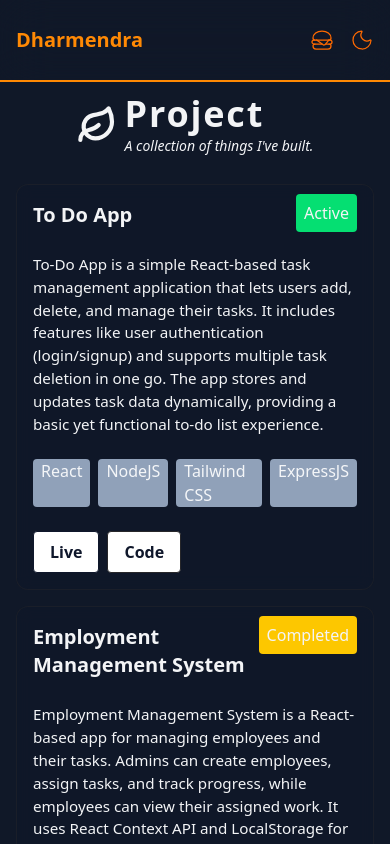
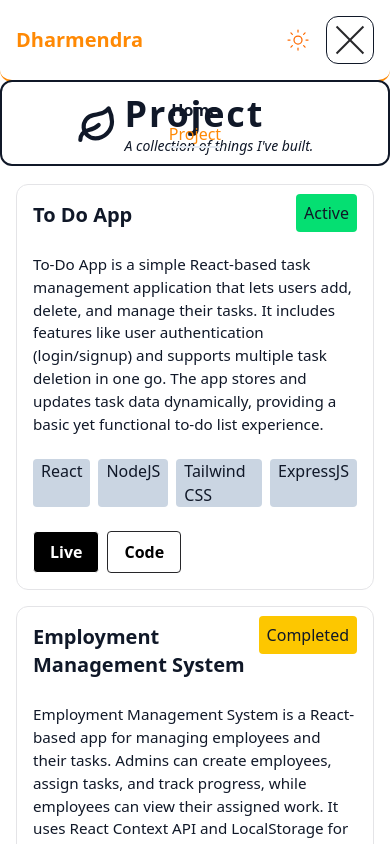
Before and after one commit to dharmendrachauhan-dev/Mi_Portafolio, a React (Vite) app: page /project in a window 390 px wide. Both pictures are taken after a click on the button 362 px from the left and 40 px from the top of the page. Shown: the top 844 px of the page. Built offline with nearby package versions, Linux system fonts and the light colour scheme.

Commit message:
add Hamburger component with toggle functionality and animations

```diff
--- a/src/App.jsx
+++ b/src/App.jsx
@@ -3,12 +3,13 @@ import Home from './components/Home.jsx';
 import Project from './components/Project.jsx';
 import { Toaster } from 'react-hot-toast';
 import Layout from './Layout.jsx';
+// import Hamburger from './ui/Hamburger.jsx';
 
 function App() {
   return (
     <div className="min-h-screen bg-white dark:bg-gray-900 text-gray-900 dark:text-gray-100 transition-colors">
       <Toaster />
-
+      {/* <Hamburger/> */}
       <Routes>
         <Route element={<Layout/>}>
           <Route path="/" element={<Home />} />
--- a/src/components/Navbar.jsx
+++ b/src/components/Navbar.jsx
@@ -1,12 +1,13 @@
-import { useState, useEffect } from 'react';
+import { useState, useEffect, useRef } from 'react';
 import { Moon, Sun } from 'lucide-react';
-import { NavLink, Link} from 'react-router-dom';
+import { NavLink, Link } from 'react-router-dom';
 import { Hamburger } from 'lucide-react';
 
 function Navbar() {
   const [dark, setDark] = useState(false);
   const [isOpen, setIsOpen] = useState(false);
-
+  const btnRef = useRef(null)
+  const rotationRef = useRef(0)
 
   useEffect(() => {
     if (localStorage.getItem('theme') === 'dark') {
@@ -29,15 +30,23 @@ function Navbar() {
 
   // For Navbar
 
-  const handleNavbar = () => {
-    setIsOpen(!isOpen);
+  const handleButton = () => {
+    const next = !isOpen
+    setIsOpen(next);
     console.log(isOpen);
+
+    const btn = btnRef.current;
+    rotationRef.current += 180;
+    btn.style.transition = "transform 0.5s cubic-bezier(0.4,0,0.2,1)";
+    btn.style.transform = `rotate(${rotationRef.current}deg)`;
   };
+
+  const barBase = "block h-[2px] w-full bg-zinc-800 origin-center"
 
   return (
     <nav
-      className="sticky max-w-5xl flex justify-between h-20 py-10 items-center px-4
-      border-b-2 border-b-orange-400 backdrop-blur-xl top-0 z-20 mx-auto">
+      className="sticky top-0 max-w-7xl flex justify-between h-20 py-10 items-center px-4
+      border-b-2 border-b-orange-400 rounded-xl backdrop-blur-xl z-20 mx-auto">
       <div className="text-xl font-semibold cursor-pointer text-orange-400">
         <Link to='/'> Dharmendra </Link>
       </div>
@@ -63,30 +72,32 @@ function Navbar() {
 
       {/* For Mobile */}
 
-            <div className='absolute top-13 right-19'>
-            {isOpen && (
-              <ul className='border-2 w-60 h-40 flex flex-col justify-center items-center border-slate-200 rounded-xl'>
+      <div
+        className={`
+    overflow-hidden transition-all duration-300 ease-in-out w-full md:hidden absolute top-full left-0
+    ${isOpen ? "max-h-96 opacity-100 translate-y-0" : "max-h-0 opacity-0 -translate-y-5"}
+  `}
+      >
+        <div className='w-full flex flex-col justify-center items-center border-2 py-4 rounded-xl md:hidden dark:bg-slate-900'>
           {navLinks.map((item) => (
             <NavLink
               key={item.id}
               to={item.path}
-                    className={({ isActive }) => {
-                      if (isActive) {
-                        return 'border-b-2 text-orange-400 border-slate-200';
+              onClick={() => setIsOpen(false)}
+              className={({ isActive }) =>
+                isActive
+                  ? 'border-b-2 text-orange-400 border-slate-200'
+                  : 'dark:text-white font-semibold'
               }
-                      return 'dark:text-white font-semibold';
-                    }}
             >
+              <div className='w-full'>
                 {item.label}
+              </div>
             </NavLink>
           ))}
-              </ul>
-            )}
+        </div>
       </div>
       <div className="flex gap-4">
-              <button onClick={handleNavbar} className="md:hidden">
-                <Hamburger strokeWidth={1.25} className="text-orange-500" />
-              </button>
         <button onClick={toggleButton}>
           {dark ? (
             <Moon strokeWidth={1.25} className="text-orange-500" />
@@ -94,6 +105,42 @@ function Navbar() {
             <Sun strokeWidth={1.25} className="text-orange-500" />
           )}
         </button>
+        <button
+          ref={btnRef}
+          onClick={handleButton}
+          className="md:hidden flex flex-col justify-center items-center active:scale-98 px-1 gap-2 cursor-pointer border bg-white/90 rounded-xl size-12"
+          style={{ transition: "transform 0.3s cubic-bezier(0.4,0,0.2,1)" }}
+        >
+          <span
+            className={barBase}
+            style={{
+              transition: isOpen
+                ? "transform 0.2s ease 0.35s"
+                : "transform 0.2s ease",
+              transform: isOpen ? "translateY(10px) rotate(45deg)" : "",
+            }}
+          />
+          <span
+            className={barBase}
+            style={{
+              transition: isOpen
+                ? "opacity 0.1s ease 0.35s, transform 0.3s ease 0.35s"
+                : "opacity 0.1s ease, transform 0.3s ease",
+              opacity: isOpen ? 0 : 1,
+              transform: isOpen ? "scaleX(0)" : "",
+            }}
+          />
+          <span
+            className={barBase}
+            style={{
+              transition: isOpen
+                ? "transform 0.2s ease 0.35s"
+                : "transform 0.2s ease",
+              transform: isOpen ? "translateY(-10px) rotate(-45deg)" : "",
+            }}
+          />
+        </button>
+
       </div>
     </nav>
   );
--- /dev/null
+++ b/src/ui/Hamburger.jsx
@@ -0,0 +1,61 @@
+import { useState, useRef } from "react";
+
+function Hamburger() {
+  const [isOpen, setIsOpen] = useState(false);
+  const btnRef = useRef(null);
+  const rotationRef = useRef(0);
+
+  const handleButton = () => {
+    const next = !isOpen;
+    setIsOpen(next);
+
+    const btn = btnRef.current;
+    rotationRef.current += 360;  //360, 720, 1080....
+    btn.style.transition = "transform 0.5s cubic-bezier(0.4,0,0.2,1)";
+    btn.style.transform = `rotate(${rotationRef.current}deg)`;
+  };
+
+  const barBase = "block h-1 w-full bg-zinc-800 origin-center";
+
+  return (
+    <div className="h-screen flex justify-center mt-10">
+      <button
+        ref={btnRef}
+        onClick={handleButton}
+        className="flex flex-col justify-center items-center px-4 gap-2 cursor-pointer border bg-white/90 rounded-xl size-20"
+        style={{ transition: "transform 0.4s cubic-bezier(0.4,0,0.2,1)" }}
+      >
+        <span
+          className={barBase}
+          style={{
+            transition: isOpen
+              ? "transform 0.3s ease 0.35s"
+              : "transform 0.3s ease",
+            transform: isOpen ? "translateY(12px) rotate(45deg)" : "",
+          }}
+        />
+        <span
+          className={barBase}
+          style={{
+            transition: isOpen
+              ? "opacity 0.2s ease 0.35s, transform 0.3s ease 0.35s"
+              : "opacity 0.2s ease, transform 0.3s ease",
+            opacity: isOpen ? 0 : 1,
+            transform: isOpen ? "scaleX(0)" : "",
+          }}
+        />
+        <span
+          className={barBase}
+          style={{
+            transition: isOpen
+              ? "transform 0.3s ease 0.35s"
+              : "transform 0.3s ease",
+            transform: isOpen ? "translateY(-12px) rotate(-45deg)" : "",
+          }}
+        />
+      </button>
+    </div>
+  );
+}
+
+export default Hamburger;
```
Lines whose indentation alone changed are shown as unchanged.
